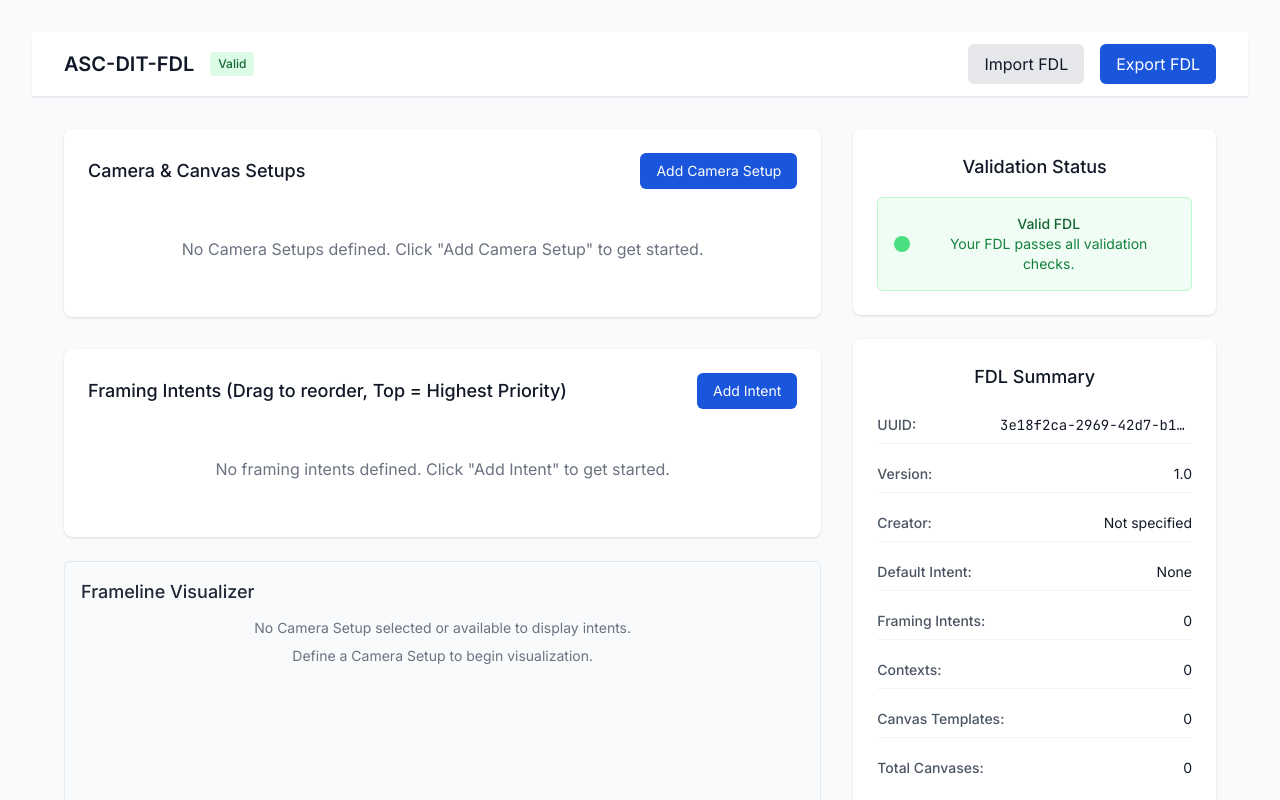
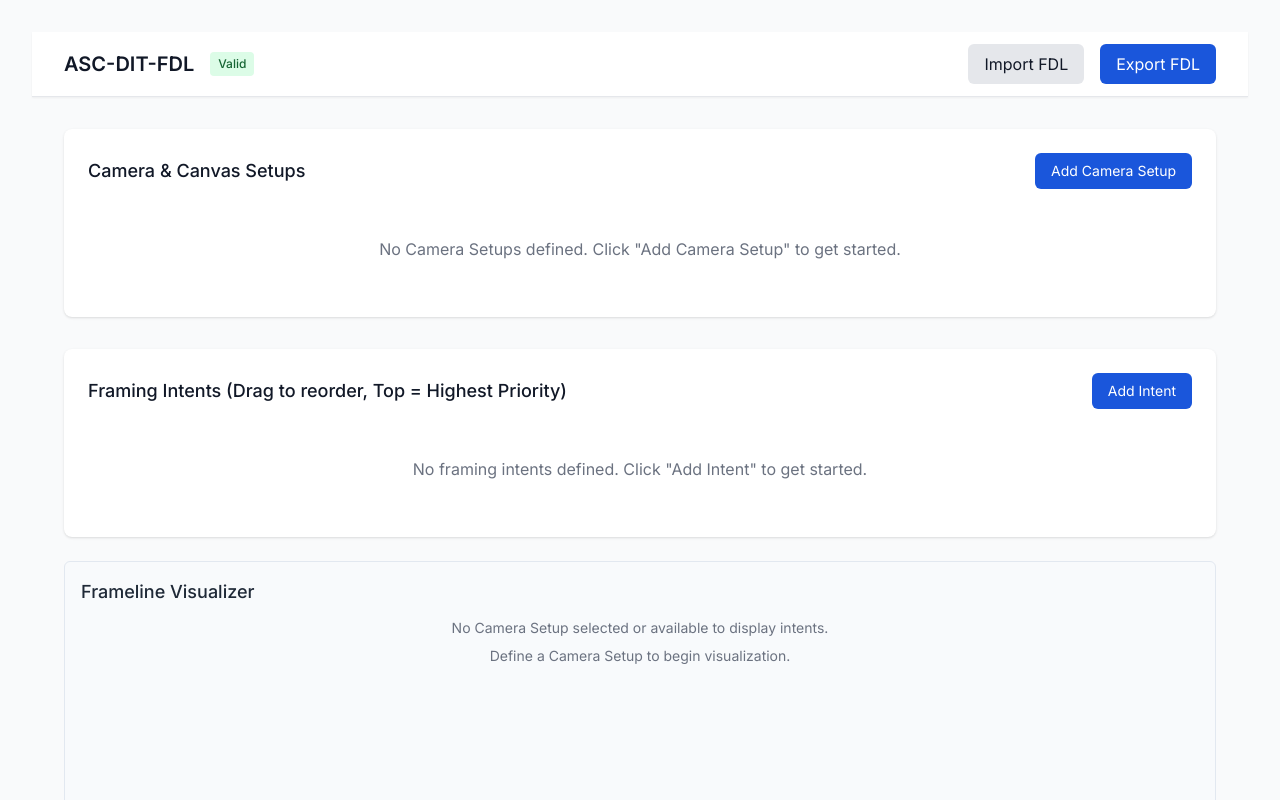
Before and after one commit to jamiemetzger600/ASC-FDL-DITWIT, a React (Vite) app in the folder web-app/: page / in a window 1280 px wide. Shown: the top 800 px of the page. Built offline with nearby package versions, Linux system fonts and the light colour scheme.

Commit message:
Refactor: Temporarily hide right-hand panels and update roadmap

```diff
--- a/web-app/src/App.tsx
+++ b/web-app/src/App.tsx
@@ -7,12 +7,10 @@ import './App.css';
 import Header from './components/Header';
 import FDLEditor from './components/FDLEditor';
 import ValidationPanel from './components/ValidationPanel.tsx';
-import ExampleCameraDataViewer from './components/ExampleCameraDataViewer';
 
 function App() {
   const [fdl, setFdl] = useState<FDL>(createEmptyFDL());
   const [validationResult, setValidationResult] = useState(validateFDL(fdl));
-  const [showTestDataViewer, setShowTestDataViewer] = useState(false);
 
   const handleFDLChange = (newFdl: FDL) => {
     setFdl(newFdl);
@@ -52,33 +50,27 @@ function App() {
         onExport={handleExport}
         onImport={handleImport}
         isValid={validationResult.isValid}
-        onToggleTestDataViewer={() => setShowTestDataViewer(prev => !prev)}
-        isTestDataViewerVisible={showTestDataViewer}
       />
 
-      {showTestDataViewer ? (
-        <ExampleCameraDataViewer />
-      ) : (
       <main className="fdl-container py-8">
         <div className="grid grid-cols-1 lg:grid-cols-3 gap-8">
           {/* Main Editor */}
-            <div className="lg:col-span-2">
+          <div className="lg:col-span-3">
             <FDLEditor
               fdl={fdl}
               onChange={handleFDLChange}
             />
           </div>
 
-            {/* Validation Panel */}
-            <div className="lg:col-span-1">
+          {/* Validation Panel - Temporarily Hidden */}
+          {/* <div className="lg:col-span-1">
             <ValidationPanel
               validationResult={validationResult}
               fdl={fdl}
             />
-            </div>
+          </div> */}
         </div>
       </main>
-      )}
     </div>
   );
 }
```
Also changed, not shown: 1 other file (tests, documents, lock files or other folders). Lines whose indentation alone changed are shown as unchanged.
